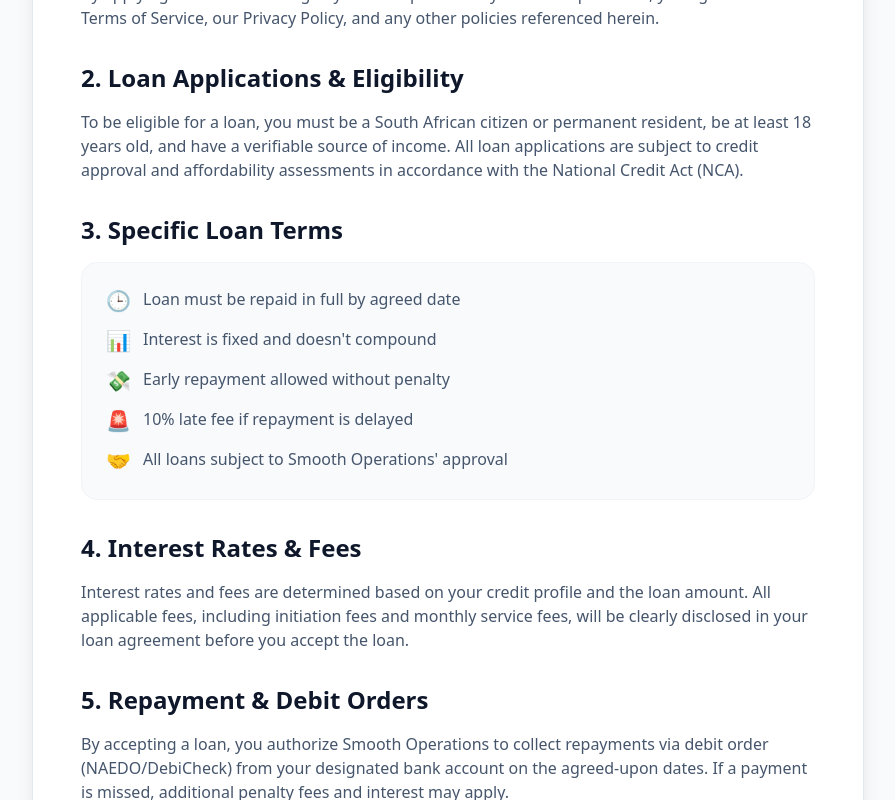
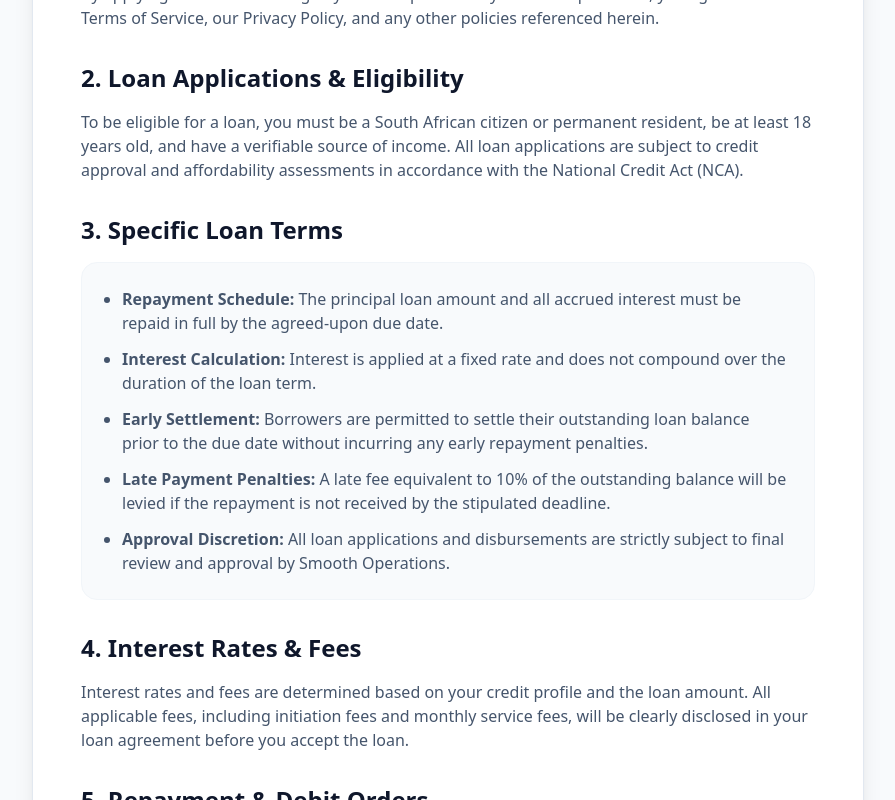
Before and after one commit to lesegokwamongwe-creator/smooth-operations-web, a React (Vite) app: page /terms in a window 1280 px wide. Shown: the part 520-1320 px from the top of the page, without its empty margins (192-1087 px from the left). Built offline with nearby package versions, Linux system fonts and the light colour scheme; no server answers.

Commit message:
fix(Terms): Improve readability of loan terms
Replaces icon-based list items with more descriptive text and standard bullet points for better clarity and accessibility of loan terms.

```diff
--- a/src/pages/Terms.tsx
+++ b/src/pages/Terms.tsx
@@ -37,26 +37,21 @@
             </p>
 
             <h2 className="text-2xl font-bold text-slate-900 mt-8 mb-4">3. Specific Loan Terms</h2>
-            <ul className="list-none space-y-3 text-slate-600 mb-6 bg-slate-50 p-6 rounded-2xl border border-slate-100">
-              <li className="flex items-start gap-3">
-                <span className="text-xl">🕒</span>
-                <span>Loan must be repaid in full by agreed date</span>
+            <ul className="list-disc pl-10 space-y-3 text-slate-600 mb-6 bg-slate-50 p-6 rounded-2xl border border-slate-100">
+              <li>
+                <strong>Repayment Schedule:</strong> The principal loan amount and all accrued interest must be repaid in full by the agreed-upon due date.
               </li>
-              <li className="flex items-start gap-3">
-                <span className="text-xl">📊</span>
-                <span>Interest is fixed and doesn't compound</span>
+              <li>
+                <strong>Interest Calculation:</strong> Interest is applied at a fixed rate and does not compound over the duration of the loan term.
               </li>
-              <li className="flex items-start gap-3">
-                <span className="text-xl">💸</span>
-                <span>Early repayment allowed without penalty</span>
+              <li>
+                <strong>Early Settlement:</strong> Borrowers are permitted to settle their outstanding loan balance prior to the due date without incurring any early repayment penalties.
               </li>
-              <li className="flex items-start gap-3">
-                <span className="text-xl">🚨</span>
-                <span>10% late fee if repayment is delayed</span>
+              <li>
+                <strong>Late Payment Penalties:</strong> A late fee equivalent to 10% of the outstanding balance will be levied if the repayment is not received by the stipulated deadline.
               </li>
-              <li className="flex items-start gap-3">
-                <span className="text-xl">🤝</span>
-                <span>All loans subject to Smooth Operations' approval</span>
+              <li>
+                <strong>Approval Discretion:</strong> All loan applications and disbursements are strictly subject to final review and approval by Smooth Operations.
               </li>
             </ul>
 
```
